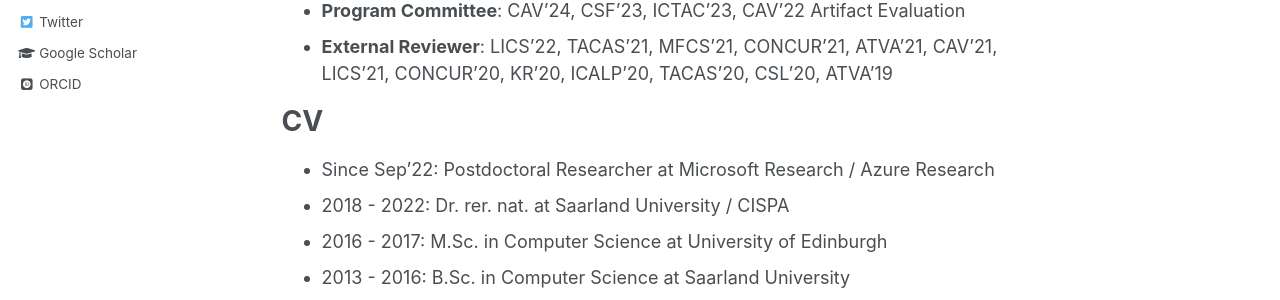
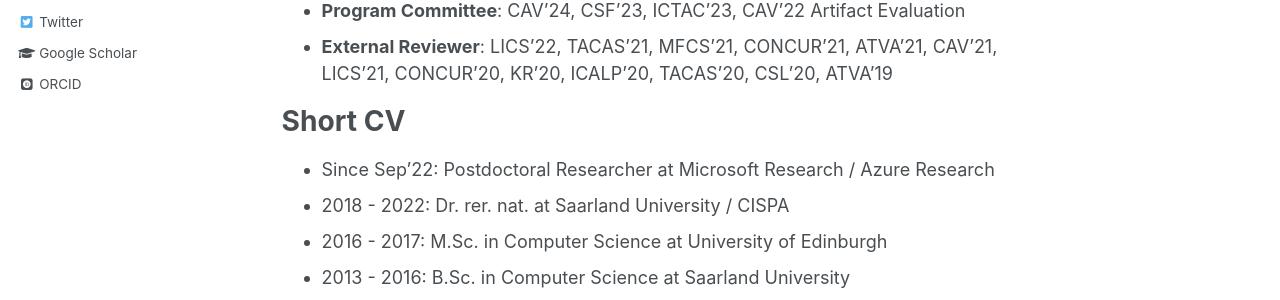
Before and after one commit to janahofmann/janahofmann.github.io, a Jekyll site: the page built from _pages/about.md, in a window 1280 px wide and 900 px high, scrolled down 3716 px. Shown: the part 402-702 px from the top of the window. Built offline with Jekyll 4.4.1, drawn with Linux system fonts in a browser that asks for light colours; emoji names are drawn with the system emoji font; some web fonts are replaced.

Commit message:
website update

```diff
--- a/_pages/about.md
+++ b/_pages/about.md
@@ -127,7 +127,7 @@
 * **Program Committee**: CAV'24, CSF'23, ICTAC'23, CAV'22 Artifact Evaluation
 * **External Reviewer**: LICS’22, TACAS’21, MFCS’21, CONCUR’21, ATVA’21, CAV’21, LICS’21, CONCUR’20, KR’20, ICALP’20, TACAS’20, CSL’20, ATVA’19
 
-# CV
+# Short CV
 * Since Sep'22: Postdoctoral Researcher at Microsoft Research / Azure Research
 * 2018 - 2022: Dr. rer. nat. at Saarland University / CISPA
 * 2016 - 2017: M.Sc. in Computer Science at University of Edinburgh
```
